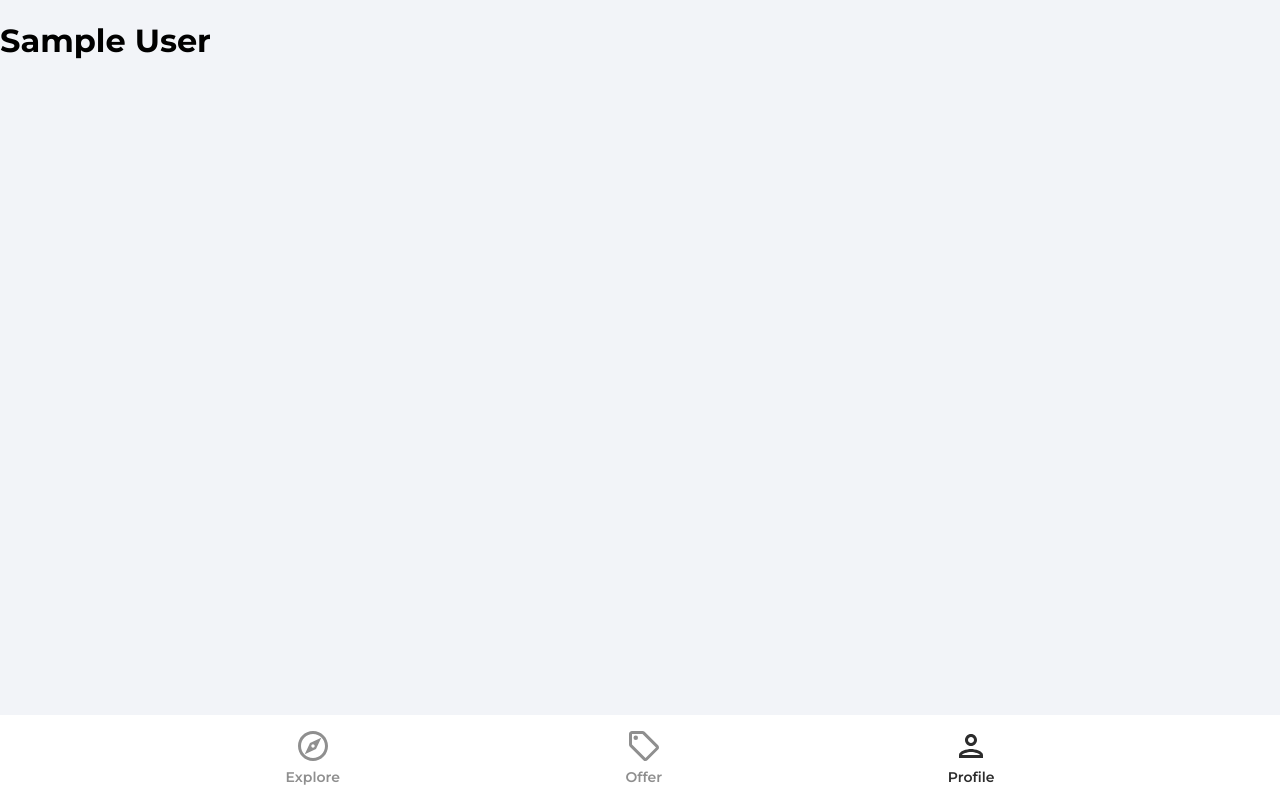
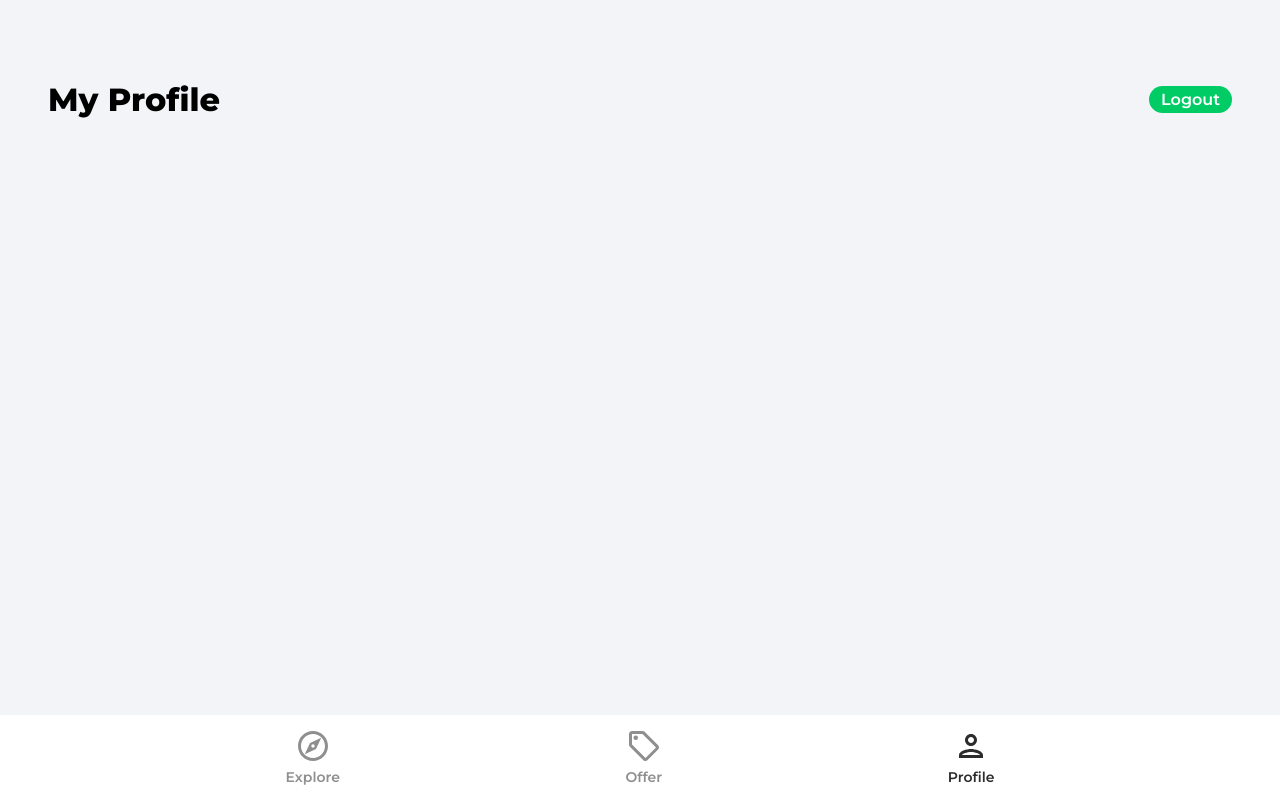
Before and after one commit to SoufianeRep/house-marketplace, a React (Create React App) app: page /profile in a window 1280 px wide. Built offline with nearby package versions, Linux system fonts and the light colour scheme; no server answers; sample sign-in values are in the browser's storage.

Commit message:
refactores the sign in and profile page

```diff
--- a/src/pages/Profile.jsx
+++ b/src/pages/Profile.jsx
@@ -1,13 +1,14 @@
 import { getAuth, onAuthStateChanged } from "firebase/auth";
 import { useEffect, useState } from "react";
-import { useNavigate } from "react-router-dom";
+import { useNavigate, Link } from "react-router-dom";
 
 function Profile() {
+  const auth = getAuth();
   const [user, setUser] = useState({});
-
-  const navigate = useNavigate();
-
-  const auth = getAuth();
+  const [formData, setFormData] = useState({
+    name: user.displayName,
+    email: user.email,
+  });
 
   useEffect(() => {
     onAuthStateChanged(auth, (user) => {
@@ -17,9 +18,25 @@
         navigate("/sign-in");
       }
     });
-    // eslint-disable-next-line
   }, []);
-  return <h1>{user.displayName}</h1>;
+
+  const navigate = useNavigate();
+
+  const onLogout = () => {
+    auth.signOut();
+    navigate("/");
+  };
+
+  return (
+    <div className="profile">
+      <div className="profileHeader">
+        <p className="pageHeader">My Profile</p>
+        <button type="button" className="logOut" onClick={onLogout}>
+          Logout
+        </button>
+      </div>
+    </div>
+  );
 }
 
 export default Profile;
--- a/src/pages/SignUp.jsx
+++ b/src/pages/SignUp.jsx
@@ -55,8 +55,8 @@
       formDataCopy.timestamp = serverTimestamp();
 
       await setDoc(doc(db, "users", user.uid), formDataCopy);
-
-      navigate("/");
+      navigate("/profile");
+      toast.success("Account Successfully Created");
     } catch (error) {
       toast.error("Something Went Wrong With Registration");
     }
```
